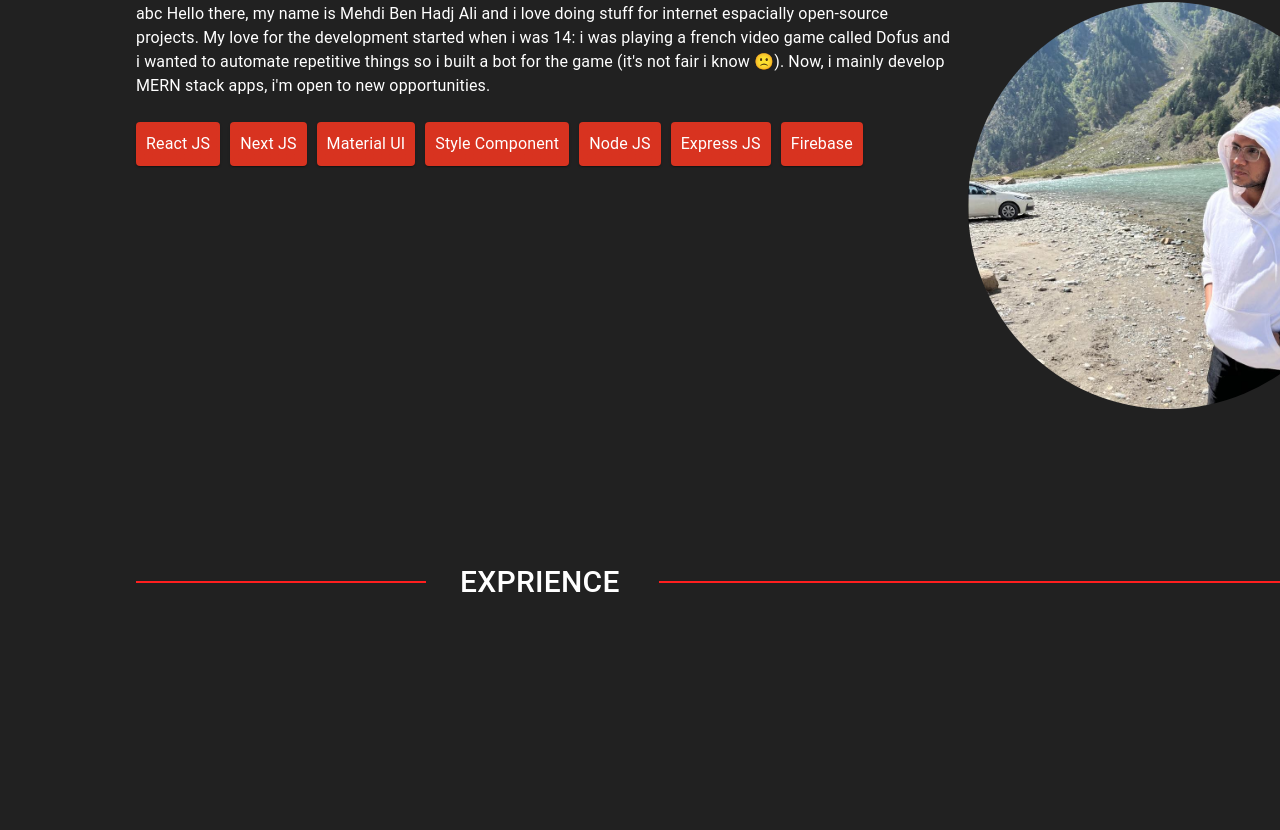
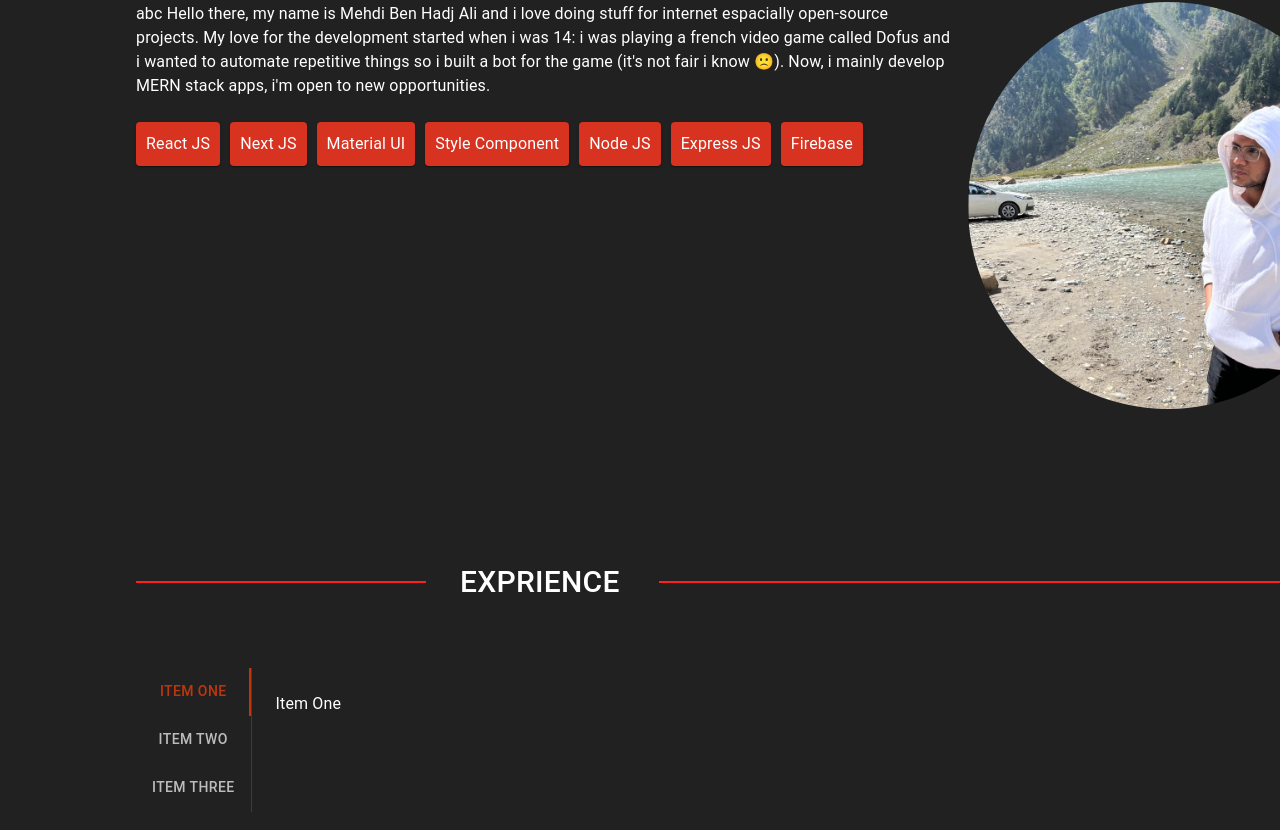
Before and after one commit to syed-tayyabali/my-app, a React (Create React App) app: page / in a window 1280 px wide. Shown: the part 907-1737 px from the top of the page. Before the commit the page ends 1575 px from the top, so only its background shows below. Built offline with nearby package versions, Linux system fonts and the light colour scheme.

Commit message:
added MUI vertical tabs to exprience file.

```diff
--- /dev/null
+++ b/src/Components/TabPanel/index.tsx
@@ -0,0 +1,27 @@
+import { Box, Typography } from "@mui/material";
+
+interface TabPanelProps {
+  children?: React.ReactNode;
+  index: number;
+  value: number;
+}
+
+export const TabPanel = (props: TabPanelProps) => {
+  const { children, value, index, ...other } = props;
+
+  return (
+    <div
+      role="tabpanel"
+      hidden={value !== index}
+      id={`vertical-tabpanel-${index}`}
+      aria-labelledby={`vertical-tab-${index}`}
+      {...other}
+    >
+      {value === index && (
+        <Box sx={{ p: 3 }}>
+          <Typography>{children}</Typography>
+        </Box>
+      )}
+    </div>
+  );
+};
--- a/src/Constants/index.ts
+++ b/src/Constants/index.ts
@@ -2,3 +2,10 @@ export const colors = {
   theme: "#212121",
   orange: "#bf360c",
 };
+
+export const a11yProps = (index: number) => {
+  return {
+    id: `vertical-tab-${index}`,
+    "aria-controls": `vertical-tabpanel-${index}`,
+  };
+};
--- a/src/Containers/Exprience/index.tsx
+++ b/src/Containers/Exprience/index.tsx
@@ -1,8 +1,20 @@
 import { Divider, Grid, Typography } from "@mui/material";
+import Box from "@mui/material/Box";
+import Tab from "@mui/material/Tab";
+import Tabs from "@mui/material/Tabs";
+import * as React from "react";
+import { TabPanel } from "../../Components/TabPanel";
+import { a11yProps } from "../../Constants";
 
 export const Exprience = () => {
+  const [value, setValue] = React.useState(0);
+
+  const handleChange = (event: React.SyntheticEvent, newValue: number) => {
+    setValue(newValue);
+  };
+
   return (
-    <section style={{ width: "100%" }}>
+    <section style={{ width: "100%", marginBottom: "50px" }}>
       <Grid container spacing={3} pb={8}>
         <Grid item xs={3}>
           <Divider
@@ -27,6 +39,58 @@ export const Exprience = () => {
           />
         </Grid>
       </Grid>
+
+      <Box
+        sx={{
+          flexGrow: 1,
+          display: "flex",
+        }}
+      >
+        <Tabs
+          orientation="vertical"
+          variant="scrollable"
+          value={value}
+          onChange={handleChange}
+          aria-label="Vertical tabs example"
+          sx={{ borderRight: 1, borderColor: "divider" }}
+          TabIndicatorProps={{
+            style: {
+              backgroundColor: "#bf360c",
+            },
+          }}
+        >
+          <Tab
+            style={{
+              color: value === 0 ? "#bf360c" : "",
+            }}
+            label="Item One"
+            {...a11yProps(0)}
+          />
+          <Tab
+            style={{
+              color: value === 1 ? "#bf360c" : "",
+            }}
+            label="Item Two"
+            {...a11yProps(1)}
+          />
+          <Tab
+            style={{
+              color: value === 2 ? "#bf360c" : "",
+            }}
+            label="Item Three"
+            {...a11yProps(2)}
+          />
+        </Tabs>
+        <TabPanel value={value} index={0}>
+          Item One
+        </TabPanel>
+        <TabPanel value={value} index={1}>
+          Item Two
+        </TabPanel>
+        <TabPanel value={value} index={2}>
+          Item Three
+        </TabPanel>
+      </Box>
     </section>
   );
 };
```
